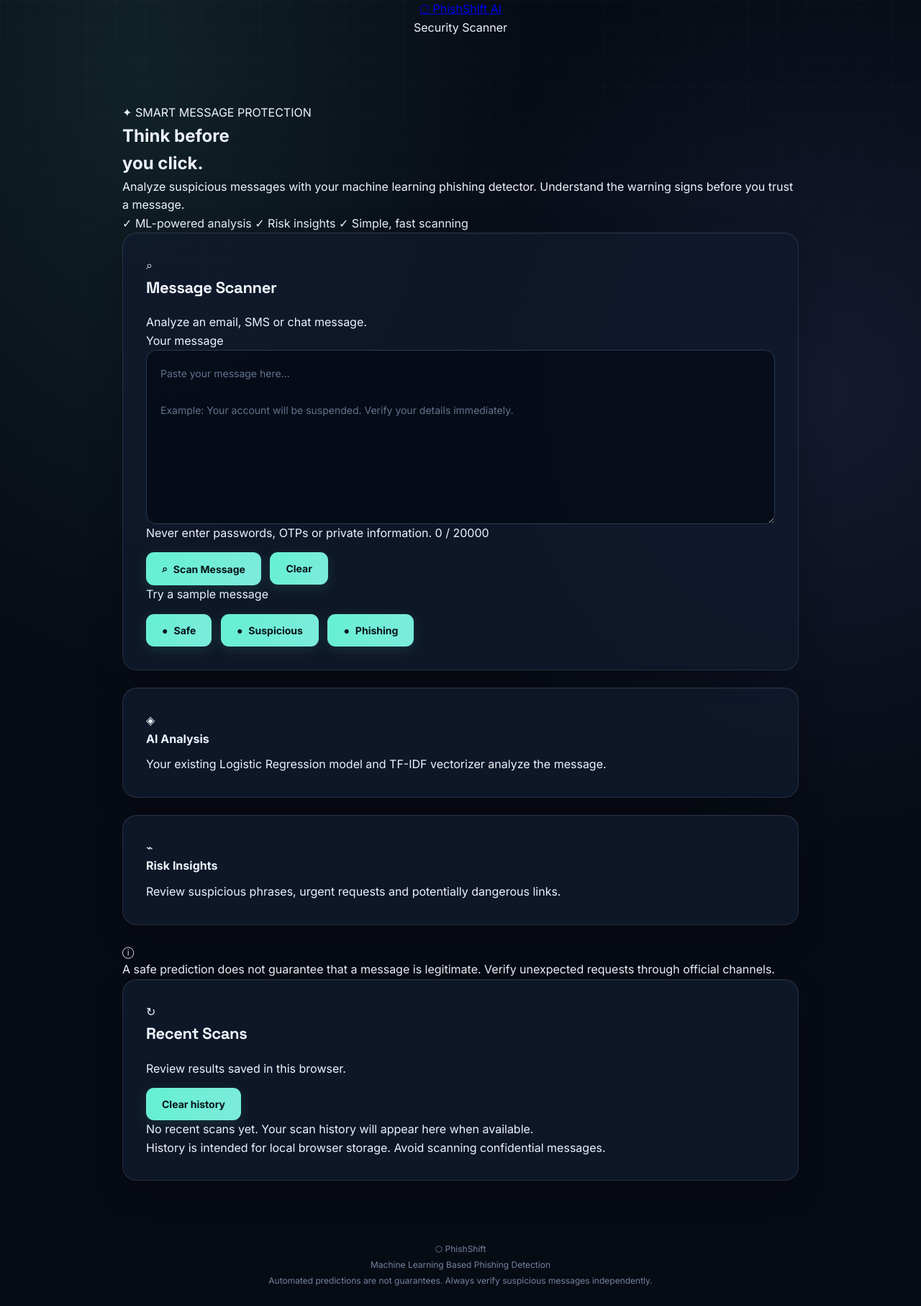
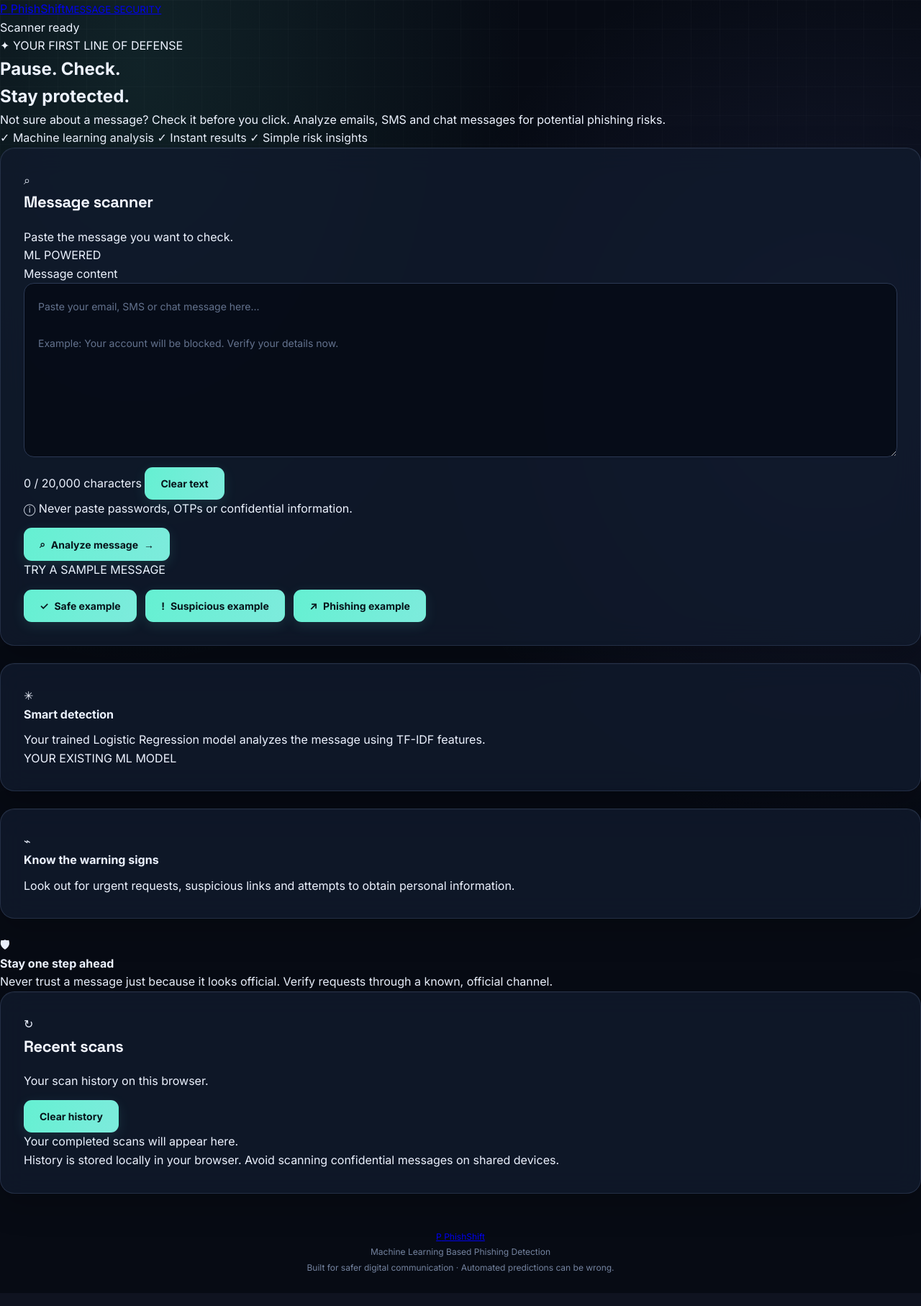
Before and after one commit to srijasaravanan0704-rgb/machine-learning-_deployement, a Flask app: page / in a window 1280 px wide. Shown: the whole page at 72% size. After the commit the page ends 1768 px from the top, so only its background shows below. Run offline with Flask 3, Linux system fonts and the light colour scheme; parts of the project's set-up code (start-up, migrations or seed data) failed here and were passed over.

Commit message:
Update index.html

```diff
--- a/templates/index.html
+++ b/templates/index.html
@@ -3,287 +3,173 @@
 <html lang="en">
 <head>
   <meta charset="UTF-8">
-    <meta name="viewport" content="width=device-width, initial-scale=1.0">
-    <meta name="theme-color" content="#071426">
-    <meta name="description" content="PhishShift AI-powered message risk scanner for phishing awareness and security.">
-
-    <title>PhishShift | AI Message Security</title>
-
-    <link rel="stylesheet"
-          href="{{ url_for('static', filename='style.css') }}">
+  <meta name="viewport" content="width=device-width, initial-scale=1">
+  <meta name="theme-color" content="#080e1b">
+  <meta name="description" content="PhishShift helps you analyze suspicious emails, SMS and messages for phishing risks.">
+  <title>PhishShift — Message Security</title>
+  <link rel="stylesheet" href="{{ url_for('static', filename='style.css') }}">
+  <script src="{{ url_for('static', filename='script.js') }}" defer></script>
 </head>
 
 <body>
 <div class="app-shell">
 
-        <header class="header">
-            <a class="logo" href="/" aria-label="PhishShift home">
-                <span class="logo-icon" aria-hidden="true">⬡</span>
-                <span>PhishShift</span>
-                <span class="logo-ai">AI</span>
+  <header class="topbar">
+    <a href="/" class="brand">
+      <span class="brand-mark">P</span>
+      <span>PhishShift<small>MESSAGE SECURITY</small></span>
     </a>
-
-            <div class="header-right">
-                <span class="system-status">
-                    <span class="status-dot"></span>
-                    Security Scanner
-                </span>
-            </div>
+    <div class="top-status"><span class="live-dot"></span> Scanner ready</div>
   </header>
 
-        <main class="container">
+  <main class="main-content">
 
     <section class="hero">
-                <div class="eyebrow">
-                    <span aria-hidden="true">✦</span>
-                    SMART MESSAGE PROTECTION
-                </div>
-
-                <h1>
-                    Think before<br>
-                    <span>you click.</span>
-                </h1>
-
-                <p class="subtitle">
-                    Analyze suspicious messages with your machine learning
-                    phishing detector. Understand the warning signs before
-                    you trust a message.
-                </p>
-
-                <div class="hero-features">
-                    <span>✓ ML-powered analysis</span>
-                    <span>✓ Risk insights</span>
-                    <span>✓ Simple, fast scanning</span>
+      <div class="eyebrow"><span>✦</span> YOUR FIRST LINE OF DEFENSE</div>
+      <h1>Pause. Check.<br><span>Stay protected.</span></h1>
+      <p>Not sure about a message? Check it before you click.
+        Analyze emails, SMS and chat messages for potential phishing risks.</p>
+      <div class="trust-points">
+        <span>✓ Machine learning analysis</span>
+        <span>✓ Instant results</span>
+        <span>✓ Simple risk insights</span>
       </div>
     </section>
 
-            <section class="scanner-layout">
+    <section class="dashboard">
 
-                <div class="panel scanner-panel">
-                    <div class="panel-heading">
-                        <div class="heading-icon" aria-hidden="true">⌕</div>
+      <div class="panel scanner">
+        <div class="panel-title">
+          <div class="title-icon">⌕</div>
           <div>
-                            <h2>Message Scanner</h2>
-                            <p>Analyze an email, SMS or chat message.</p>
+            <h2>Message scanner</h2>
+            <p>Paste the message you want to check.</p>
+          </div>
+          <span class="tag">ML POWERED</span>
+        </div>
+
+        <label for="message">Message content</label>
+        <textarea id="message" maxlength="20000" rows="8"
+          placeholder="Paste your email, SMS or chat message here...&#10;&#10;Example: Your account will be blocked. Verify your details now."
+          spellcheck="false"></textarea>
+
+        <div class="input-footer">
+          <span id="charCount">0 / 20,000 characters</span>
+          <button id="clearButton" class="link-button" type="button">Clear text</button>
+        </div>
+
+        <div class="privacy-note">
+          <span>ⓘ</span> Never paste passwords, OTPs or confidential information.
+        </div>
+
+        <button id="scanButton" class="primary-button" type="button">
+          <span>⌕</span> <span id="scanButtonText">Analyze message</span>
+          <span class="button-arrow">→</span>
+        </button>
+
+        <p id="errorMessage" class="error-message" role="alert" hidden></p>
+
+        <div class="samples">
+          <p class="samples-label">TRY A SAMPLE MESSAGE</p>
+          <div class="sample-grid">
+            <button id="sampleSafe" class="sample-btn safe-sample" type="button">
+              <span>✓</span> Safe example
+            </button>
+            <button id="sampleSuspicious" class="sample-btn suspicious-sample" type="button">
+              <span>!</span> Suspicious example
+            </button>
+            <button id="samplePhishing" class="sample-btn phishing-sample" type="button">
+              <span>↗</span> Phishing example
+            </button>
+          </div>
         </div>
       </div>
 
-                    <label for="message">Your message</label>
-
-                    <textarea
-                        id="message"
-                        rows="8"
-                        maxlength="20000"
-                        placeholder="Paste your message here...&#10;&#10;Example: Your account will be suspended. Verify your details immediately."
-                        spellcheck="false"
-                        aria-describedby="privacyNote charCount"
-                    ></textarea>
-
-                    <div class="input-meta">
-                        <span id="privacyNote">
-                            Never enter passwords, OTPs or private information.
-                        </span>
-                        <span id="charCount" aria-live="polite">0 / 20000</span>
+      <aside class="side-column">
+        <div class="panel mini-card">
+          <div class="mini-icon purple">✳</div>
+          <h3>Smart detection</h3>
+          <p>Your trained Logistic Regression model analyzes the message using TF-IDF features.</p>
+          <span class="mini-label">YOUR EXISTING ML MODEL</span>
         </div>
 
-                    <div class="actions">
-                        <button
-                            id="scanButton"
-                            class="primary-btn"
-                            type="button"
-                        >
-                            <span aria-hidden="true">⌕</span>
-                            Scan Message
-                        </button>
-
-                        <button
-                            id="clearButton"
-                            class="secondary-btn"
-                            type="button"
-                        >
-                            Clear
-                        </button>
+        <div class="panel mini-card">
+          <div class="mini-icon cyan">⌁</div>
+          <h3>Know the warning signs</h3>
+          <p>Look out for urgent requests, suspicious links and attempts to obtain personal information.</p>
         </div>
 
-                    <div class="samples">
-                        <p>Try a sample message</p>
+        <div class="safety-card">
+          <span>🛡</span>
+          <div>
+            <strong>Stay one step ahead</strong>
+            <p>Never trust a message just because it looks official. Verify requests through a known, official channel.</p>
+          </div>
+        </div>
+      </aside>
+    </section>
 
-                        <div class="sample-buttons">
-                            <button id="sampleSafe" type="button">
-                                <span aria-hidden="true">●</span>
-                                Safe
-                            </button>
+    <section id="result" class="panel results" hidden aria-live="polite">
+      <div class="result-header">
+        <div>
+          <div class="eyebrow">SCAN SUMMARY</div>
+          <h2>Your analysis</h2>
+        </div>
+        <span id="resultBadge" class="verdict-badge">Analysis complete</span>
+      </div>
 
-                            <button id="sampleSuspicious" type="button">
-                                <span aria-hidden="true">●</span>
-                                Suspicious
-                            </button>
+      <div class="result-grid">
+        <div class="result-card">
+          <p class="card-label">Estimated phishing risk</p>
+          <div class="score-line">
+            <strong id="risk">—</strong><span>/ 100</span>
+          </div>
+          <div class="risk-track"><div id="riskBar" class="risk-fill"></div></div>
+          <p id="riskDescription" class="muted">Based on the model prediction.</p>
+        </div>
 
-                            <button id="samplePhishing" type="button">
-                                <span aria-hidden="true">●</span>
-                                Phishing
-                            </button>
+        <div class="result-card verdict-card">
+          <p class="card-label">Model verdict</p>
+          <h3 id="status">Awaiting analysis</h3>
+          <p id="recommendation" class="muted">Your result will appear here.</p>
         </div>
       </div>
 
-                    <p id="errorMessage" class="error-message"
-                       role="alert" hidden></p>
+      <div class="signals">
+        <h3>Message warning signs</h3>
+        <p class="muted">Heuristic indicators found in the message. These are clues, not proof.</p>
+        <ul id="signals"></ul>
+        <p id="noSignals" class="muted" hidden>No common warning patterns were detected. This does not guarantee safety.</p>
       </div>
 
-                <aside class="side-panel">
-                    <div class="panel insight-card">
-                        <div class="side-icon" aria-hidden="true">◈</div>
-                        <h3>AI Analysis</h3>
-                        <p>
-                            Your existing Logistic Regression model and
-                            TF-IDF vectorizer analyze the message.
-                        </p>
+      <div class="report-actions">
+        <button id="copyButton" class="secondary-button" type="button">▣ Copy report</button>
+        <button id="downloadButton" class="secondary-button" type="button">↓ Download report</button>
       </div>
-
-                    <div class="panel insight-card">
-                        <div class="side-icon" aria-hidden="true">⌁</div>
-                        <h3>Risk Insights</h3>
-                        <p>
-                            Review suspicious phrases, urgent requests
-                            and potentially dangerous links.
-                        </p>
-                    </div>
-
-                    <div class="safety-note">
-                        <span aria-hidden="true">ⓘ</span>
-                        <p>
-                            A safe prediction does not guarantee that a
-                            message is legitimate. Verify unexpected
-                            requests through official channels.
-                        </p>
-                    </div>
-                </aside>
-
-            </section>
-
-            <section
-                id="result"
-                class="panel result-panel"
-                hidden
-                aria-live="polite"
-                aria-atomic="true"
-            >
-                <div class="result-heading">
-                    <div>
-                        <p class="eyebrow">ANALYSIS COMPLETE</p>
-                        <h2>Scan Results</h2>
-                    </div>
-                    <span id="resultBadge" class="result-badge">
-                        Analysis
-                    </span>
-                </div>
-
-                <div class="result-summary">
-                    <div class="risk-card">
-                        <span class="result-label">Risk score</span>
-                        <div class="risk-value">
-                            <strong id="risk">—</strong>
-                            <span>/ 100</span>
-                        </div>
-
-                        <div class="risk-track"
-                             role="presentation">
-                            <div id="riskBar" class="risk-fill"></div>
-                        </div>
-                        <p id="riskDescription">
-                            Based on the available analysis.
-                        </p>
-                    </div>
-
-                    <div class="verdict-card">
-                        <span class="result-label">Detection verdict</span>
-                        <h3 id="status">Awaiting result</h3>
-                        <p id="recommendation">
-                            Scan a message to see its risk assessment.
-                        </p>
-                    </div>
-                </div>
-
-                <div class="signals-section">
-                    <h3>Warning signals</h3>
-                    <p class="section-description">
-                        Review the indicators identified during analysis.
-                    </p>
-                    <ul id="signals"></ul>
-                    <p id="noSignals" hidden>
-                        No additional warning signals were reported.
-                    </p>
-                </div>
-
-                <div class="actions result-actions">
-                    <button
-                        id="copyButton"
-                        class="secondary-btn"
-                        type="button"
-                    >
-                        Copy Report
-                    </button>
-
-                    <button
-                        id="downloadButton"
-                        class="secondary-btn"
-                        type="button"
-                    >
-                        Download Report
-                    </button>
-                </div>
+      <p class="disclaimer">The risk score is an estimate derived from the model's prediction confidence, not a guarantee of message safety.</p>
     </section>
 
     <section class="panel history-panel">
-                <div class="panel-heading">
-                    <div class="heading-icon" aria-hidden="true">↻</div>
-                    <div>
-                        <h2>Recent Scans</h2>
-                        <p>Review results saved in this browser.</p>
+      <div class="history-heading">
+        <div class="panel-title">
+          <div class="title-icon history-icon">↻</div>
+          <div><h2>Recent scans</h2><p>Your scan history on this browser.</p></div>
         </div>
-                    <button
-                        id="clearHistoryButton"
-                        class="text-btn"
-                        type="button"
-                    >
-                        Clear history
-                    </button>
+        <button id="clearHistoryButton" class="link-button" type="button">Clear history</button>
       </div>
-
       <div id="historyList" class="history-list">
-                    <p id="emptyHistory" class="empty-history">
-                        No recent scans yet. Your scan history will
-                        appear here when available.
-                    </p>
+        <p id="emptyHistory" class="empty-history">Your completed scans will appear here.</p>
       </div>
-
-                <p class="history-privacy">
-                    History is intended for local browser storage.
-                    Avoid scanning confidential messages.
-                </p>
+      <p class="history-privacy">History is stored locally in your browser. Avoid scanning confidential messages on shared devices.</p>
     </section>
 
   </main>
 
   <footer class="footer">
-            <div class="footer-brand">
-                <span aria-hidden="true">⬡</span>
-                PhishShift
+    <a href="/" class="footer-brand"><span class="brand-mark">P</span> PhishShift</a>
+    <p>Machine Learning Based Phishing Detection</p>
+    <p class="footer-note">Built for safer digital communication · Automated predictions can be wrong.</p>
+  </footer>
 </div>
-
-            <p>
-                Machine Learning Based Phishing Detection
-            </p>
-
-            <p class="disclaimer">
-                Automated predictions are not guarantees.
-                Always verify suspicious messages independently.
-            </p>
-        </footer>
-
-    </div>
-
-    <script src="{{ url_for('static', filename='script.js') }}"
-            defer></script>
 </body>
 </html>
```
Lines whose indentation alone changed are shown as unchanged.
